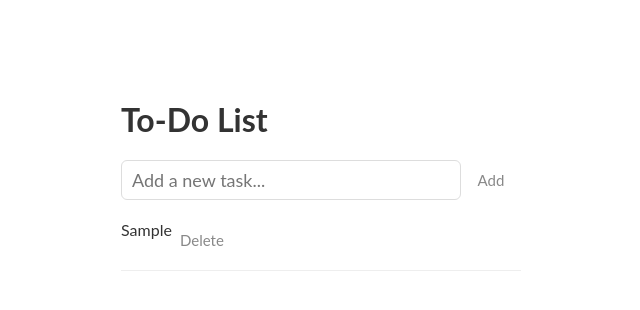
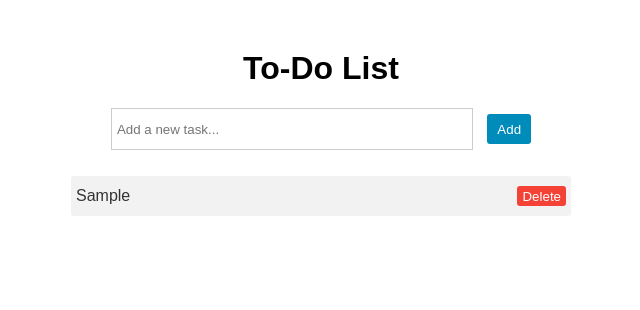
Before and after one commit to arildewantara/dothings.org, a plain HTML site: page index.html in a window 1280 px wide. Both pictures are taken after typing "Sample" into the empty fields and a click on the button "Add". Shown: the whole page, without its empty margins (319-959 px from the left). Drawn offline with Linux system fonts and the light colour scheme.

Commit message:
Update style.css

```diff
--- a/style.css
+++ b/style.css
@@ -1,120 +1,66 @@
-/* Basic Style */
 body {
-  background: #fff;
-  color: #333;
-  font-family: Lato, sans-serif;
+  font-family: Arial, sans-serif;
 }
+
 .container {
-  display: block;
-  width: 400px;
-  margin: 100px auto 0;
+  max-width: 500px;
+  margin: 0 auto;
+  text-align: center;
 }
+
+h1 {
+  margin-top: 50px;
+}
+
+input[type="text"] {
+  width: 70%;
+  height: 30px;
+  padding: 5px;
+  margin-bottom: 10px;
+  border: 1px solid #ccc;
+}
+
+button {
+  height: 30px;
+  padding: 0 10px;
+  margin-left: 10px;
+  background-color: #008CBA;
+  color: #fff;
+  border: none;
+  border-radius: 3px;
+  cursor: pointer;
+}
+
 ul {
-  margin: 0;
+  list-style: none;
   padding: 0;
 }
-li * {
-  float: left;
+
+li {
+  display: flex;
+  justify-content: space-between;
+  align-items: center;
+  height: 30px;
+  padding: 5px;
+  margin-bottom: 5px;
+  background-color: #f2f2f2;
+  border-radius: 3px;
 }
-li, h3 {
-  clear:both;
-  list-style:none;
-}
-input, button {
-  outline: none;
-}
-button {
-  background: none;
-  border: 0px;
-  color: #888;
-  font-size: 15px;
-  width: 60px;
-  margin: 10px 0 0;
-  font-family: Lato, sans-serif;
-  cursor: pointer;
-}
-button:hover {
-  color: #333;
-}
-/* Heading */
-h3,
-label[for='new-task'] {
-  color: #333;
-  font-weight: 700;
-  font-size: 15px;
-  border-bottom: 2px solid #333;
-  padding: 30px 0 10px;
-  margin: 0;
-  text-transform: uppercase;
-}
-input[type="text"] {
-  margin: 0;
-  font-size: 18px;
-  line-height: 18px;
-  height: 18px;
-  padding: 10px;
-  border: 1px solid #ddd;
-  background: #fff;
-  border-radius: 6px;
-  font-family: Lato, sans-serif;
-  color: #888;
-}
-input[type="text"]:focus {
+
+li span {
+  flex-grow: 1;
+  margin-right: 10px;
+  text-align: left;
+  text-decoration: none;
   color: #333;
 }
 
-/* New Task */
-label[for='new-task'] {
-  display: block;
-  margin: 0 0 20px;
+li button {
+  height: 20px;
+  padding: 0 5px;
+  background-color: #f44336;
+  color: #fff;
+  border: none;
+  border-radius: 3px;
+  cursor: pointer;
 }
-input#new-task {
-  float: left;
-  width: 318px;
-}
-p > button:hover {
-  color: #0FC57C;
-}
-
-/* Task list */
-li {
-  overflow: hidden;
-  padding: 20px 0;
-  border-bottom: 1px solid #eee;
-}
-li > input[type="checkbox"] {
-  margin: 0 10px;
-  position: relative;
-  top: 15px;
-}
-li > label {
-  font-size: 18px;
-  line-height: 40px;
-  width: 237px;
-  padding: 0 0 0 11px;
-}
-li >  input[type="text"] {
-  width: 226px;
-}
-li > .delete:hover {
-  color: #CF2323;
-}
-
-/* Completed */
-#completed-tasks label {
-  text-decoration: line-through;
-  color: #888;
-}
-
-/* Edit Task */
-ul li input[type=text] {
-  display:none;
-}
-
-ul li.editMode input[type=text] {
-  display:block;
-}
-
-ul li.editMode label {
-  display:none;
-}
```
